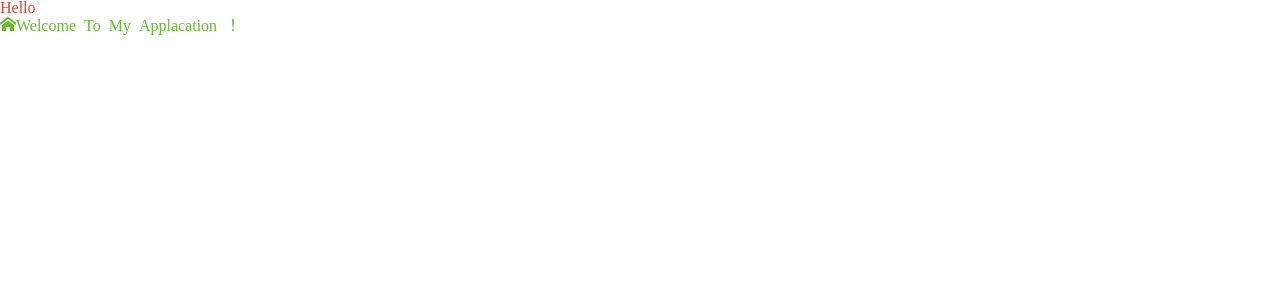
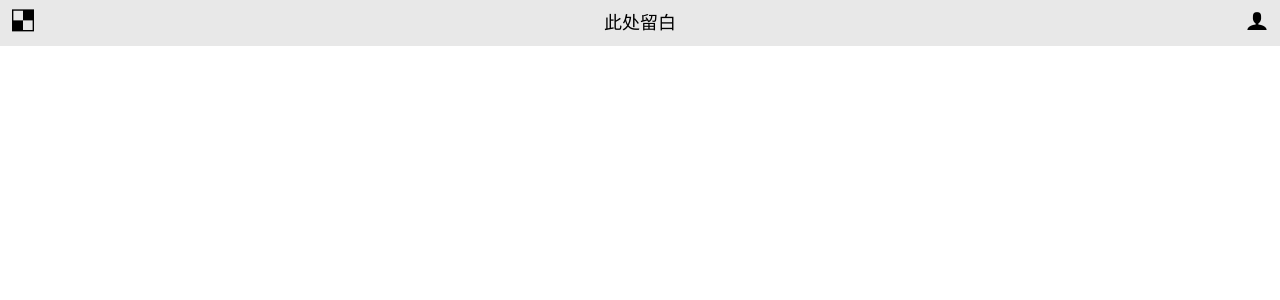
Before and after one commit to hicoldcat/TimeCat, a Vue app: page / in a window 1280 px wide. Shown: the top 300 px of the page. Built offline with nearby package versions, Linux system fonts and the light colour scheme.

Commit message:
Add Header.vue

```diff
--- a/src/App.vue
+++ b/src/App.vue
@@ -2,13 +2,23 @@
 	<div class="root">
 		<div class="hello">Hello</div>
 		<div class="info icon-home">Welcome To My Applacation ！</div>
+		<v-header :title="title"></v-header>
 		<router-view></router-view>
 	</div>
 </template>
 
 <script>
+	import Header from 'components/header/Header.vue'
+
 	export default {
-		name: 'app'
+		data () {
+	    return {
+	      title: "此处留白"
+	    }
+	  },
+		components: {
+			"v-header": Header
+		}
 	}
 </script>
 
--- a/src/components/header/Header.vue
+++ b/src/components/header/Header.vue
@@ -1,13 +1,13 @@
 <template>
   <header class="header">
     <div class="switch">
-
+      <i class="icon-delicious"></i>
     </div>
     <div class="title">
       <h1>{{title}}</h1>
     </div>
     <div class="personal">
-
+      <i class="icon-user"></i>
     </div>
   </header>
 </template>
@@ -16,12 +16,39 @@
 export default {
   props: {
     title: {
-      type: Object
+      type: String
     }
   }
 }
 </script>
 
 <style lang="less">
+  @header-height:46px;
+  @icon-font-size:22px;
+  @title-font-size: 18px;
 
+  .header {
+    position: absolute;
+    display: flex;
+    width: 100%;
+    height: @header-height;
+    background: #e8e8e8;
+    top:0;
+    left:0;
+    text-align: center;
+    line-height: @header-height;
+    .switch {
+      flex: 0 0 @header-height;
+      font-size: @icon-font-size;
+    }
+    .title {
+      flex: 1;
+      font-size: @title-font-size;
+    }
+    .personal {
+      flex: 0 0 @header-height;
+      font-size: @icon-font-size;
+    }
+
+  }
 </style>
```
Also changed, not shown: 1 other file (tests, documents, lock files or other folders).
